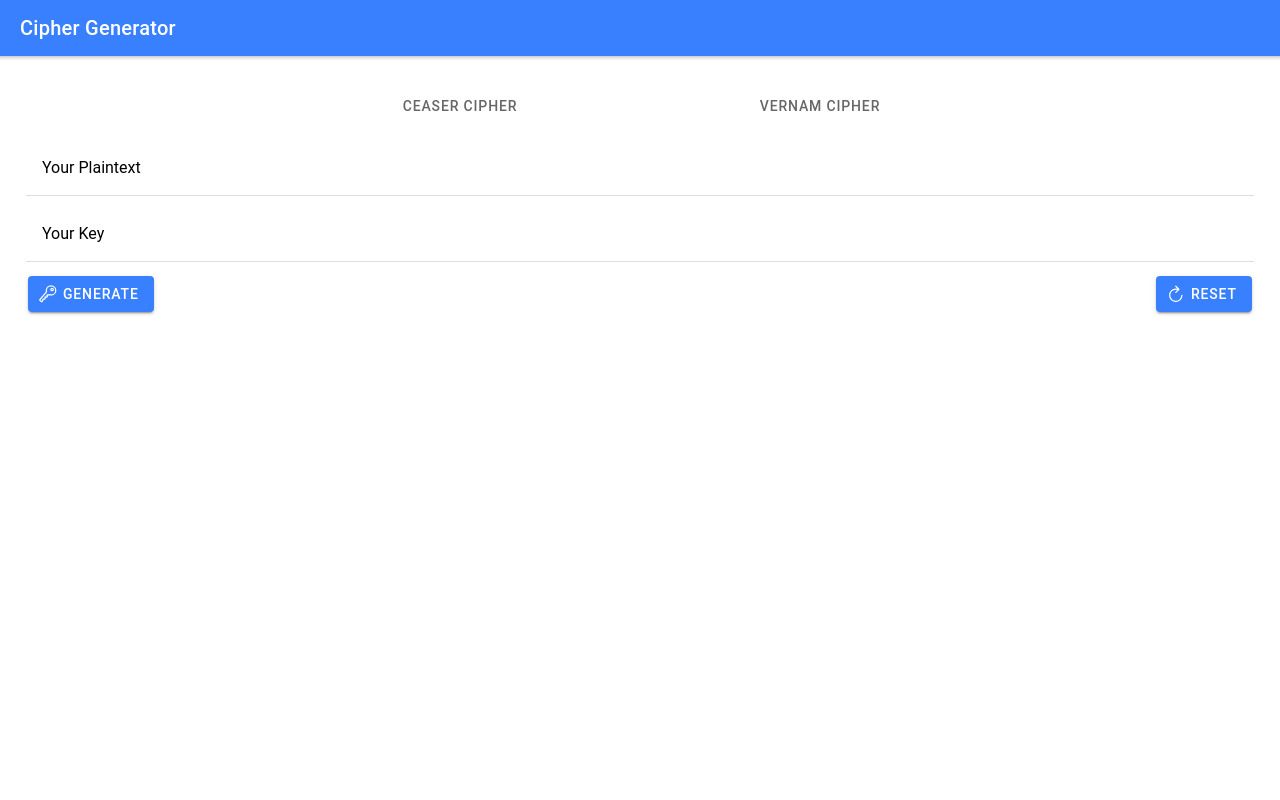
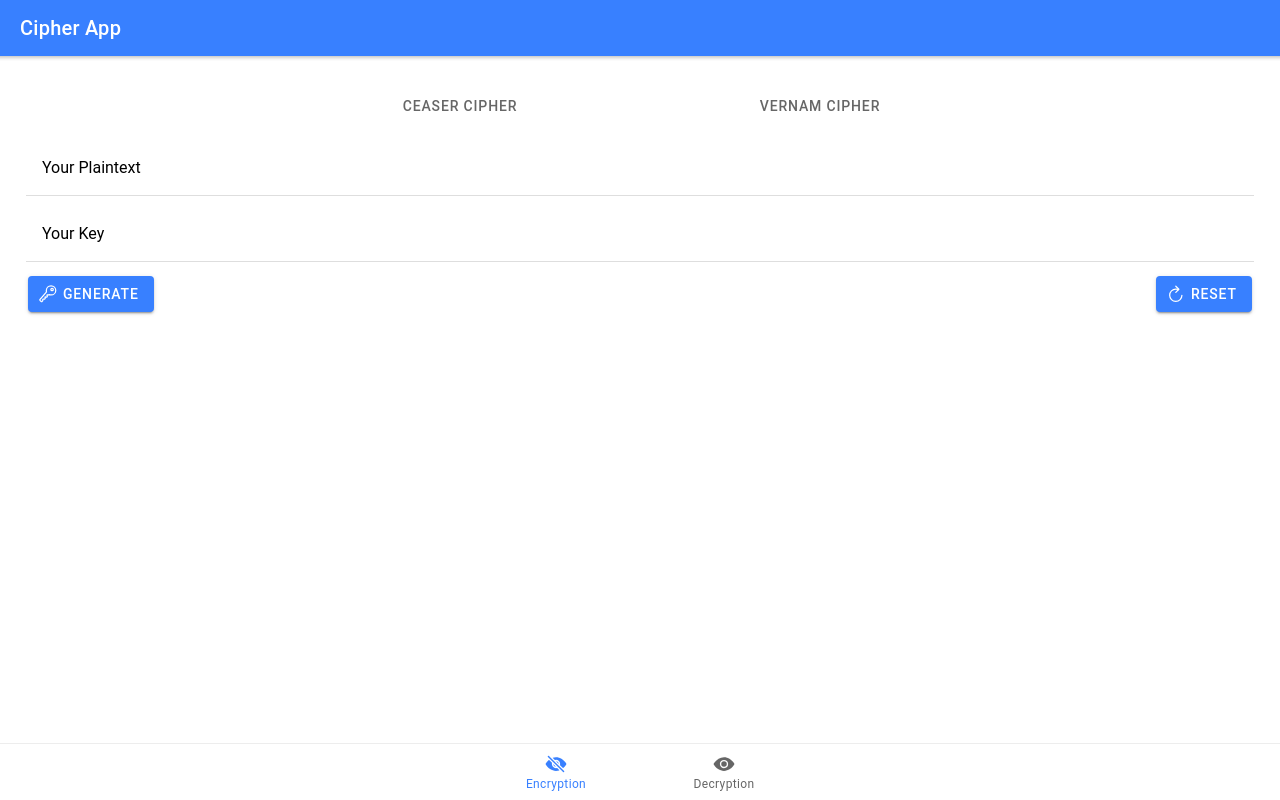
Before and after one commit to luipens/CipherApp, a React (Create React App) app in the folder cipher-app/: page /tab1 in a window 1280 px wide. Built offline with nearby package versions, Linux system fonts and the light colour scheme.

Commit message:
Added tabs for encryption and decryption

```diff
--- a/cipher-app/src/App.tsx
+++ b/cipher-app/src/App.tsx
@@ -1,21 +1,19 @@
 import {
   IonApp,
-  IonCol,
-  IonContent,
-  IonGrid,
-  IonHeader,
-  IonInput,
-  IonItem,
   IonLabel,
-  IonRow,
-  IonTitle,
-  IonToolbar,
-  IonAlert,
+  IonPage,
+  IonRouterOutlet,
+  IonTabBar,
+  IonTabButton,
+  IonTabs,
+  IonIcon,
 } from "@ionic/react";
 
-import CipherControls from "./components/CipherControls";
-import CipherResult from "./components/CipherResult";
-import InputControl from "./components/InputControl";
+import { IonReactRouter } from '@ionic/react-router';
+
+import { Redirect, Route } from 'react-router-dom';
+
+import Tab1 from './components/Encryption';
 
 /* Core CSS required for Ionic components to work properly */
 import "@ionic/react/css/core.css";
@@ -35,81 +33,34 @@ import "@ionic/react/css/display.css";
 
 /* Theme variables */
 import "./theme/variables.css";
-import React, { useRef, useState } from "react";
+import React from "react";
+import { eyeOff, eye } from 'ionicons/icons';
+import Tab2 from "./components/Decryption";
 
-const App: React.FC = () => {
-  const [generatedCipher, setGeneratedCipher] = useState<string | number>();
-  const [error, setError] = useState<string>();
-
-  const plaintextInputRef = useRef<HTMLIonInputElement>(null);
-  const keyInputRef = useRef<HTMLIonInputElement>(null);
-
-  const generateCipher = () => {
-    const enteredPlaintext = plaintextInputRef.current!.value;
-    const enteredKey = keyInputRef.current!.value;
-
-    if (!enteredPlaintext || !enteredKey || +enteredKey <= 0) {
-      setError("Please enter a valid (non-negative) key");
-      return;
-    }
-
-    const cipher = enteredPlaintext;
-
-    setGeneratedCipher(cipher);
-  };
-
-  const resetInputs = () => {
-    plaintextInputRef.current!.value = "";
-    keyInputRef.current!.value = "";
-  };
-
-  const clearError = () => {
-    setError('');
-  };
-
-  return (
-    <React.Fragment>
-      <IonAlert
-        isOpen={!!error}
-        message={error}
-        buttons={[{ text: "Okay", handler: clearError }]}
-      />
-      <IonApp>
-        <IonHeader>
-          <IonToolbar color="primary">
-            <IonTitle>Cipher Generator</IonTitle>
-          </IonToolbar>
-        </IonHeader>
-        <IonContent className="ion-padding">
-          <IonGrid>
-            <IonRow>
-              <IonCol>
-                <InputControl />
-              </IonCol>
-            </IonRow>
-            <IonRow>
-              <IonCol>
-                <IonItem>
-                  <IonLabel position="floating">Your Plaintext</IonLabel>
-                  <IonInput type="text" ref={plaintextInputRef}></IonInput>
-                </IonItem>
-              </IonCol>
-            </IonRow>
-            <IonRow>
-              <IonCol>
-                <IonItem>
-                  <IonLabel position="floating">Your Key</IonLabel>
-                  <IonInput type="number" ref={keyInputRef}></IonInput>
-                </IonItem>
-              </IonCol>
-            </IonRow>
-            <CipherControls onGenerate={generateCipher} onReset={resetInputs} />
-            {generatedCipher && <CipherResult result={generatedCipher} />}
-          </IonGrid>
-        </IonContent>
-      </IonApp>
-    </React.Fragment>
-  );
-};
+const App: React.FC = () => (
+  <IonApp>
+    <IonReactRouter>
+      <IonPage id="main">
+        <IonTabs>
+          <IonRouterOutlet>
+            <Route path="/:tab(tab1)" component={Tab1} exact={true} />
+            <Route path="/:tab(tab2)" component={Tab2} exact={true} />
+            <Route exact path="/" render={() => <Redirect to="/tab1" />} />
+          </IonRouterOutlet>
+          <IonTabBar slot="bottom">
+            <IonTabButton tab="tab1" href="/tab1">
+              <IonIcon icon={eyeOff} />
+              <IonLabel>Encryption</IonLabel>
+            </IonTabButton>
+            <IonTabButton tab="tab2" href="/tab2">
+              <IonIcon icon={eye} />
+              <IonLabel>Decryption</IonLabel>
+            </IonTabButton>
+          </IonTabBar>
+        </IonTabs>
+      </IonPage>
+    </IonReactRouter>
+  </IonApp>
+);
 
 export default App;
--- /dev/null
+++ b/cipher-app/src/components/Decryption.tsx
@@ -0,0 +1,95 @@
+import { RouteComponentProps } from "react-router";
+import CipherControls from "./CipherControls";
+import CipherResult from "./CipherResult";
+import InputControl from "./InputControl";
+import React, { useRef, useState } from "react";
+import {
+  IonContent,
+  IonHeader,
+  IonItem,
+  IonLabel,
+  IonTitle,
+  IonToolbar,
+  IonRow,
+  IonGrid,
+  IonApp,
+  IonCol,
+  IonInput,
+  IonAlert,
+} from "@ionic/react";
+
+const Tab2: React.FunctionComponent<RouteComponentProps> = ({ history }) => {
+  const [generatedCipher, setGeneratedCipher] = useState<string | number>();
+  const [error, setError] = useState<string>();
+
+  const plaintextInputRef = useRef<HTMLIonInputElement>(null);
+  const keyInputRef = useRef<HTMLIonInputElement>(null);
+
+  const generateCipher = () => {
+    const enteredPlaintext = plaintextInputRef.current!.value;
+    const enteredKey = keyInputRef.current!.value;
+
+    if (!enteredPlaintext || !enteredKey || +enteredKey <= 0) {
+      setError("Please enter a valid (non-negative) key");
+      return;
+    }
+
+    const cipher = enteredPlaintext;
+
+    setGeneratedCipher(cipher);
+  };
+
+  const resetInputs = () => {
+    plaintextInputRef.current!.value = "";
+    keyInputRef.current!.value = "";
+  };
+
+  const clearError = () => {
+    setError("");
+  };
+  return (
+    <React.Fragment>
+      <IonAlert
+        isOpen={!!error}
+        message={error}
+        buttons={[{ text: "Okay", handler: clearError }]}
+      />
+      <IonApp>
+        <IonHeader>
+          <IonToolbar color="primary">
+            <IonTitle>Cipher App</IonTitle>
+          </IonToolbar>
+        </IonHeader>
+        <IonContent className="ion-padding">
+          <IonGrid>
+            <IonRow>
+              <IonCol>
+                <InputControl />
+              </IonCol>
+            </IonRow>
+            <IonRow>
+              <IonCol>
+                <IonItem>
+                  <IonLabel position="floating">Your Ciphertext</IonLabel>
+                  <IonInput type="text" ref={plaintextInputRef}></IonInput>
+                </IonItem>
+              </IonCol>
+            </IonRow>
+            <IonRow>
+              <IonCol>
+                <IonItem>
+                  <IonLabel position="floating">Your Key</IonLabel>
+                  <IonInput type="number" ref={keyInputRef}></IonInput>
+                </IonItem>
+              </IonCol>
+            </IonRow>
+            <CipherControls onGenerate={generateCipher} onReset={resetInputs} />
+            {generatedCipher && <CipherResult result={generatedCipher} />}
+          </IonGrid>
+        </IonContent>
+      </IonApp>
+    </React.Fragment>
+  );
+};
+
+export default Tab2;
--- /dev/null
+++ b/cipher-app/src/components/Encryption.tsx
@@ -0,0 +1,95 @@
+import { RouteComponentProps } from "react-router";
+import CipherControls from "./CipherControls";
+import CipherResult from "./CipherResult";
+import InputControl from "./InputControl";
+import React, { useRef, useState } from "react";
+import {
+  IonContent,
+  IonHeader,
+  IonItem,
+  IonLabel,
+  IonTitle,
+  IonToolbar,
+  IonRow,
+  IonGrid,
+  IonApp,
+  IonCol,
+  IonInput,
+  IonAlert,
+} from "@ionic/react";
+
+const Tab1: React.FunctionComponent<RouteComponentProps> = ({ history }) => {
+  const [generatedCipher, setGeneratedCipher] = useState<string | number>();
+  const [error, setError] = useState<string>();
+
+  const plaintextInputRef = useRef<HTMLIonInputElement>(null);
+  const keyInputRef = useRef<HTMLIonInputElement>(null);
+
+  const generateCipher = () => {
+    const enteredPlaintext = plaintextInputRef.current!.value;
+    const enteredKey = keyInputRef.current!.value;
+
+    if (!enteredPlaintext || !enteredKey || +enteredKey <= 0) {
+      setError("Please enter a valid (non-negative) key");
+      return;
+    }
+
+    const cipher = enteredPlaintext;
+
+    setGeneratedCipher(cipher);
+  };
+
+  const resetInputs = () => {
+    plaintextInputRef.current!.value = "";
+    keyInputRef.current!.value = "";
+  };
+
+  const clearError = () => {
+    setError("");
+  };
+  return (
+    <React.Fragment>
+      <IonAlert
+        isOpen={!!error}
+        message={error}
+        buttons={[{ text: "Okay", handler: clearError }]}
+      />
+      <IonApp>
+        <IonHeader>
+          <IonToolbar color="primary">
+            <IonTitle>Cipher App</IonTitle>
+          </IonToolbar>
+        </IonHeader>
+        <IonContent className="ion-padding">
+          <IonGrid>
+            <IonRow>
+              <IonCol>
+                <InputControl />
+              </IonCol>
+            </IonRow>
+            <IonRow>
+              <IonCol>
+                <IonItem>
+                  <IonLabel position="floating">Your Plaintext</IonLabel>
+                  <IonInput type="text" ref={plaintextInputRef}></IonInput>
+                </IonItem>
+              </IonCol>
+            </IonRow>
+            <IonRow>
+              <IonCol>
+                <IonItem>
+                  <IonLabel position="floating">Your Key</IonLabel>
+                  <IonInput type="number" ref={keyInputRef}></IonInput>
+                </IonItem>
+              </IonCol>
+            </IonRow>
+            <CipherControls onGenerate={generateCipher} onReset={resetInputs} />
+            {generatedCipher && <CipherResult result={generatedCipher} />}
+          </IonGrid>
+        </IonContent>
+      </IonApp>
+    </React.Fragment>
+  );
+};
+
+export default Tab1;
```
Also changed, not shown: 1 other file (tests, documents, lock files or other folders).
